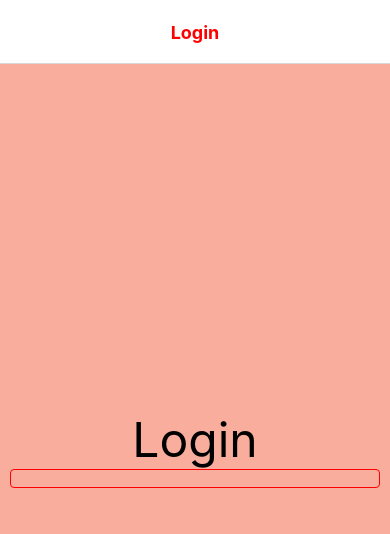
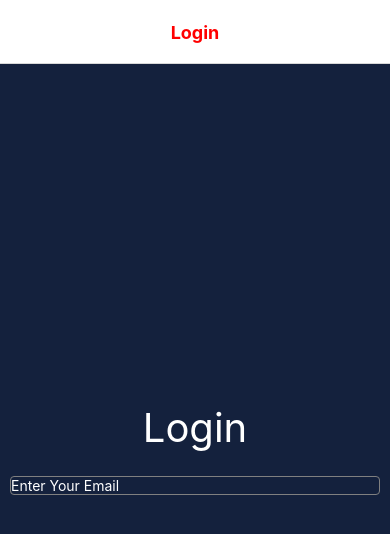
Before and after one commit to awais882s/MySecondApp, a React Native app: screen /Login in a window 390 px wide. Shown: the top 534 px of the page. Built offline with nearby package versions, Linux system fonts and the light colour scheme.

Commit message:
email custom stylings

```diff
--- a/src/screens/Auth/Login.js
+++ b/src/screens/Auth/Login.js
@@ -12,6 +12,8 @@ export default function Login() {
             <Text style={styles.h1}>Login</Text>
             <TextInput
                 style={styles.formControl}
+                placeholder="Enter Your Email"
+                placeholderTextColor="white"
             />
 
         </View>
@@ -22,18 +24,19 @@ const styles = StyleSheet.create({
         flex: 1,
         justifyContent: "center",
         alignItems: "center",
-        backgroundColor: "#f8ad9d",
+        backgroundColor: "#14213d",
         paddingHorizontal: 10
     },
     h1: {
-        fontSize: 48,
-        color: "black"
+        fontSize: 40,
+        color: "white",
+        marginBottom: 24,
     },
     formControl: {
         borderWidth: 1,
         borderRadius: 4,
         marginBottom: 10,
-        borderColor: "red",
+        borderColor: "grey",
         width: "100%"
     }
 })
```
